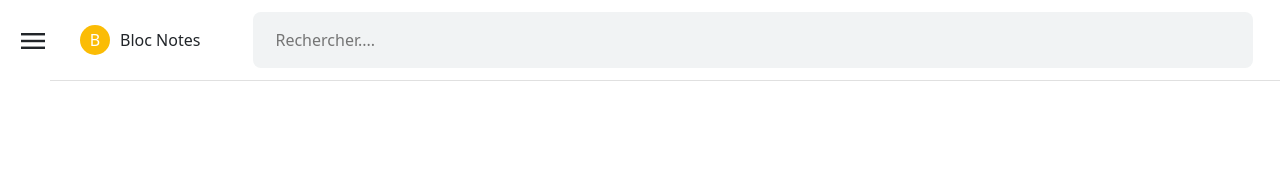
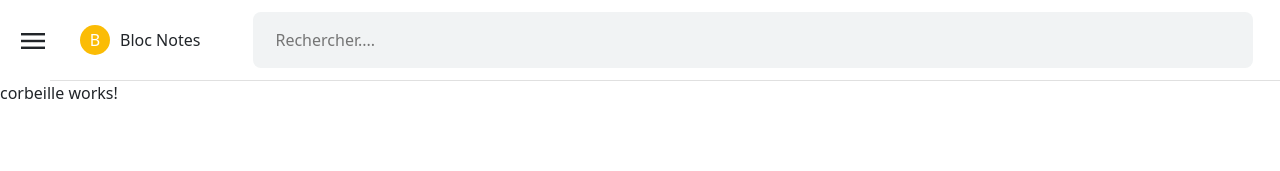
Before and after one commit to mugiwara-no-yazid/tp_angular, an Angular app: page /corbeille in a window 1280 px wide. Before the commit this address led to /. Shown: the top 171 px of the page. Built offline with nearby package versions, Linux system fonts and the light colour scheme.

Commit message:
Ajout du composant corbeille

```diff
--- a/src/app/app.routes.ts
+++ b/src/app/app.routes.ts
@@ -3,6 +3,7 @@ import { Archive } from './archive/archive';
 import { Rappel } from './rappel/rappel';
 import { NoteList } from './note-list/note-list';
 import { NoteForm } from './note-form/note-form';
+import { Corbeille } from './corbeille/corbeille';
 
 export const routes: Routes = [
     { path: '', redirectTo: '/notes', pathMatch: 'full' },
@@ -10,4 +11,6 @@ export const routes: Routes = [
     { path: 'reminders', component: Rappel },
     { path: 'notes', component: NoteList },
     { path: 'new-note', component: NoteForm },
+    { path: 'corbeille', component: Corbeille },
+
 ];
--- /dev/null
+++ b/src/app/corbeille/corbeille.html
@@ -0,0 +1 @@
+<p>corbeille works!</p>
--- a/src/app/menu/menu.html
+++ b/src/app/menu/menu.html
@@ -21,5 +21,8 @@
     <li routerLink="/archive" routerLinkActive="active" (click)="toggleMenu()">
       <span>Archive</span>
     </li>
+     <li routerLink="/corbeille" routerLinkActive="active" (click)="toggleMenu()">
+      <span>Corbeille</span>
+    </li>
   </ul>
 </nav>
```
Also changed, not shown: src/app/corbeille/corbeille.ts (added, +11 -0 lines), src/app/corbeille/corbeille.css (added), 1 other file (tests, documents, lock files or other folders).
